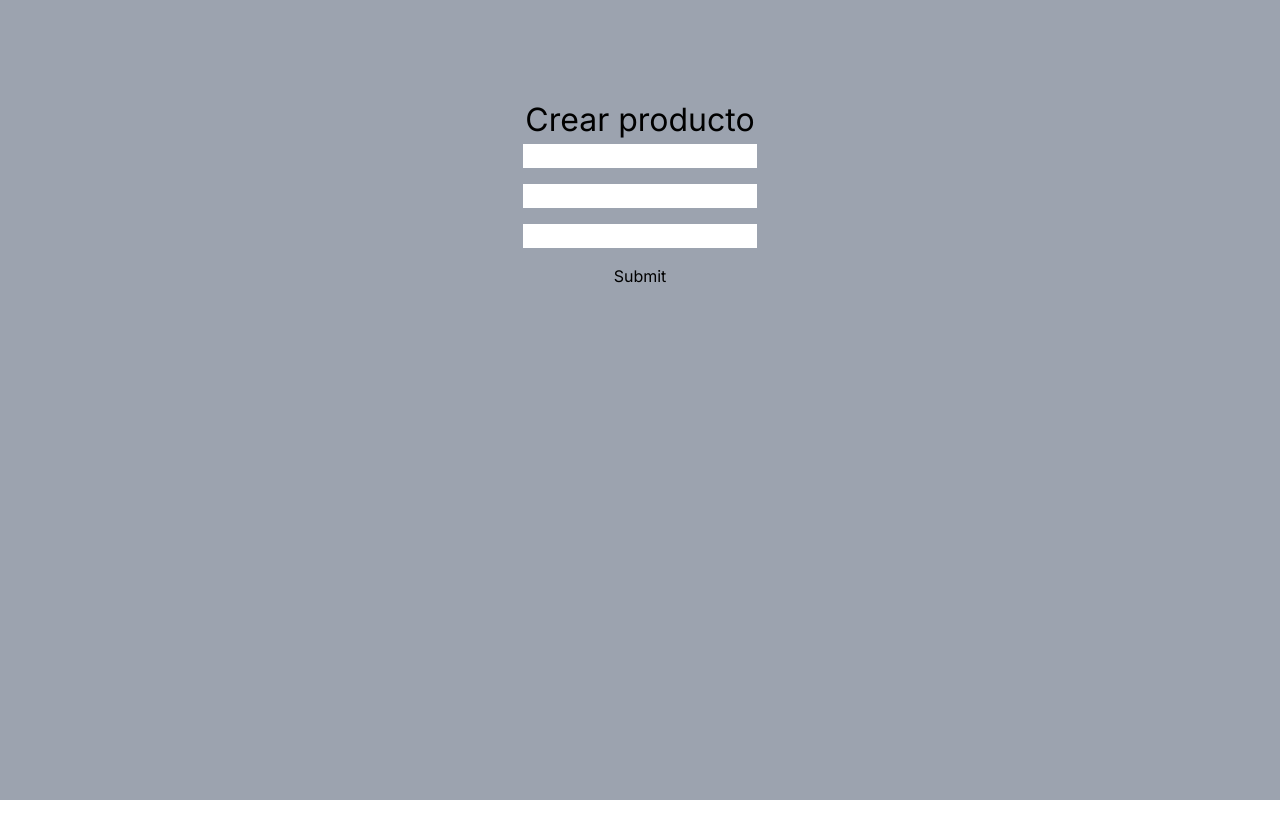
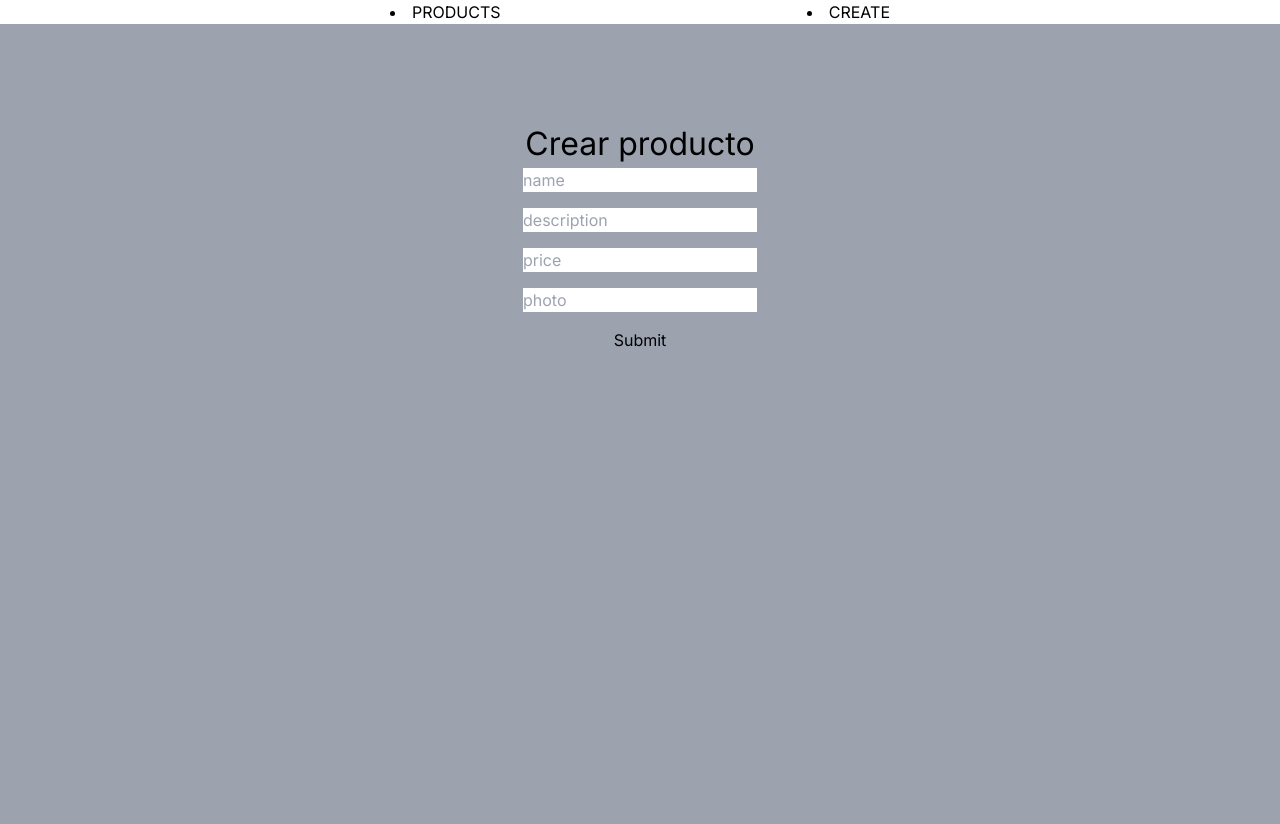
Before and after one commit to escuelitacrombie/next-js-clase-1, a Next.js app: page /products/create in a window 1280 px wide. Before the commit the page ends 800 px from the top, so only its background shows below. Built offline with nearby package versions, Linux system fonts and the light colour scheme.

Commit message:
trabajo hecho la clase pasada

```diff
--- /dev/null
+++ b/app/api/products/[id]/route.ts
@@ -0,0 +1,36 @@
+import prisma from "@/lib/prisma";
+import { Prisma } from "@prisma/client";
+import { Params } from "next/dist/shared/lib/router/utils/route-matcher";
+import { NextRequest, NextResponse } from "next/server";
+
+export async function DELETE(req: Request, { params }: Params) {
+
+    const deletedProduct = await prisma.product.delete({
+        where: {
+            id: Number(params.id)
+        }
+    })
+    if (!deletedProduct) {
+        return NextResponse.json({ message: "Product not found" }, { status: 404 })
+    } else {
+        return NextResponse.json(deletedProduct);
+    }
+
+}
+
+export async function PUT(req: Request, { params }: Params) {
+
+        const { name, photo, price,description } = await req.json();
+        const updatedProduct = await prisma.product.update({
+            where: {
+                id: Number(params.id)
+            },
+            data: {
+                name,
+                photo,
+                price,
+                description
+            }
+        })
+        return NextResponse.json(updatedProduct);
+}
--- a/app/layout.tsx
+++ b/app/layout.tsx
@@ -1,7 +1,7 @@
 import "./globals.css";
 import type { Metadata } from "next";
 import { Inter } from "next/font/google";
-
+import Navbar from "@/components/navbar";
 const inter = Inter({ subsets: ["latin"] });
 
 export const metadata: Metadata = {
@@ -11,13 +11,18 @@ export const metadata: Metadata = {
 };
 
 export default function RootLayout({
+
   children,
 }: {
   children: React.ReactNode;
 }) {
   return (
     <html lang="en">
-      <body className={inter.className}>{children}</body>
+
+      <body className={inter.className}>
+        <Navbar/>
+        {children}
+      </body>
     </html>
   );
 }
--- a/app/products/create/page.tsx
+++ b/app/products/create/page.tsx
@@ -5,6 +5,7 @@ type FormValue = {
   description?: string;
   name?: string;
   price?: string;
+  photo?:string;
 };
 
 export default function Page() {
@@ -32,18 +33,27 @@ export default function Page() {
       <h1> Crear producto </h1>
 
       <form onSubmit={handleSubmit} className="flex flex-col gap-4">
-        <input onChange={handleChangeInput} type="text" name="name" id="name" />
+        <input onChange={handleChangeInput} type="text" name="name" id="name" placeholder="name" />
         <input
           onChange={handleChangeInput}
           type="text"
           name="description"
           id="description"
+          placeholder="description"
         />
         <input
           onChange={handleChangeInput}
           type="number"
           name="price"
           id="price"
+          placeholder="price"
+        />
+        <input
+          onChange={handleChangeInput}
+          type="text"
+          name="photo"
+          id="photo"
+          placeholder="photo"
         />
         <button type="submit">Submit</button>
       </form>
--- a/app/products/page.tsx
+++ b/app/products/page.tsx
@@ -1,7 +1,11 @@
+import CardButton from "@/components/button";
+import UpdateProduct from "@/components/update";
 import prisma from "@/lib/prisma";
 
 export default async function Page() {
   const allProducts = await prisma.product.findMany();
+
+
 
   return (
     <main className="flex min-h-screen flex-col items-center p-24">
@@ -11,6 +15,10 @@ export default async function Page() {
         <div key={product.id}>
           <p>{product.name}</p>
           <p>{product.description}</p>
+          <p>{product.price}</p>
+          {product.photo ? <img src={product.photo} alt="" /> : <p></p>}
+          <CardButton params={product}/>
+          <UpdateProduct params={product} />
         </div>
       ))}
     </main>
--- /dev/null
+++ b/components/EditButton.tsx
@@ -0,0 +1,8 @@
+"use client"
+import React from 'react'
+
+export default function EditButton() {
+  return (
+    <div>EditButton</div>
+  )
+}
--- /dev/null
+++ b/components/button.tsx
@@ -0,0 +1,18 @@
+"use client"
+import React from 'react'
+async function deleteProduct(id: number) {
+    const res = await fetch('/api/products/' + id, {
+      method: 'DELETE',
+    })
+    const data = await res.json()
+    console.log("producto ", id, " eliminado")
+  }
+export default function CardButton( {params}:{params:{id:number}}) {
+  return (
+    <div>
+        <button onClick={()=>{
+            deleteProduct(params.id)
+        }} >ELIMINAR {params.id}</button>
+    </div>
+  )
+}
--- /dev/null
+++ b/components/navbar.tsx
@@ -0,0 +1,12 @@
+import Link from 'next/link'
+import React from 'react'
+
+export default function Navbar () {
+  return (
+    <div className='flex justify-between w-[500px] m-auto'>
+
+        <li> <Link href="http://localhost:3000/products">PRODUCTS</Link></li>
+        <li> <Link href="http://localhost:3000/products/create">CREATE</Link></li>
+    </div>
+  )
+}
--- /dev/null
+++ b/components/update.tsx
@@ -0,0 +1,60 @@
+"use client"
+import {useState} from 'react'
+
+type FormValue = {
+    description?: string;
+    name?: string;
+    price?: number;
+    photo?:string;
+  };
+
+export default function UpdateProduct({params}:{params:{id:number}}) {
+    const [name, setName] =useState("");
+    const [photo, setPhoto] =useState("");
+    const [precio, setPrice] =useState("");
+    const [description, setDescription] =useState("");
+
+
+    async function update( dat:FormValue,id: number) {
+        const res = await fetch('/api/products/' + id, {
+          method: 'PUT',
+          body: JSON.stringify(dat),
+        })
+        const data = await res.json()
+        console.log("producto ", id, " EDITADO")
+
+      }
+  return (
+    <div>
+        <form onSubmit={(e)=>{
+            e.preventDefault()
+            const price=Number(precio)
+            update( {name,description,price,photo},params.id)
+        }} className="flex flex-col gap-4">
+        <input onChange={(e) => setName(e.target.value)} type="text" name="name" id="name" placeholder="name" />
+        <input
+          onChange={(e) => setDescription(e.target.value)}
+          type="text"
+          name="description"
+          id="description"
+          placeholder="description"
+        />
+        <input
+          onChange={(e) => setPrice(e.target.value)}
+          type="number"
+          name="price"
+          id="price"
+          placeholder="price"
+        />
+        <input
+          onChange={(e) => setPhoto(e.target.value)}
+          type="text"
+          name="photo"
+          id="photo"
+          placeholder="photo"
+        />
+        <button type="submit">Submit</button>
+      </form>
+    </div>
+  )
+}
```
Also changed, not shown: app/products/[id]/page.tsx (+7 -0 lines), 2 other files (tests, documents, lock files or other folders).
